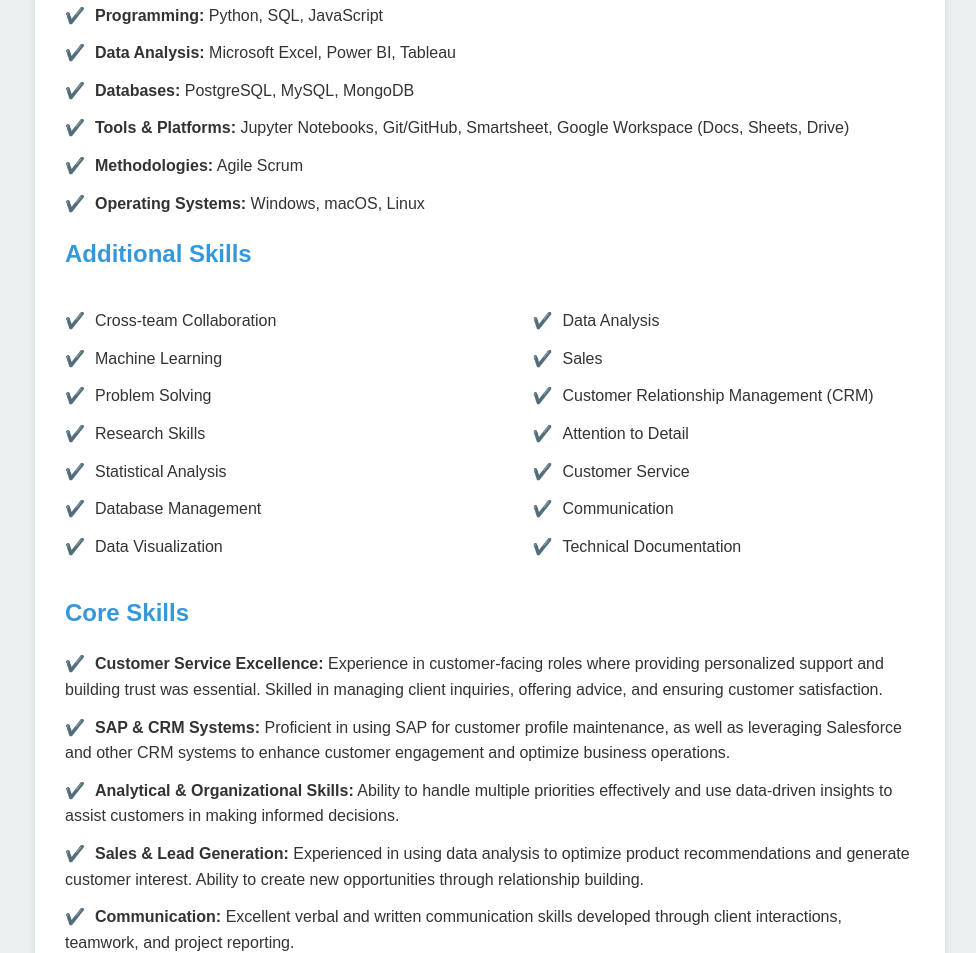
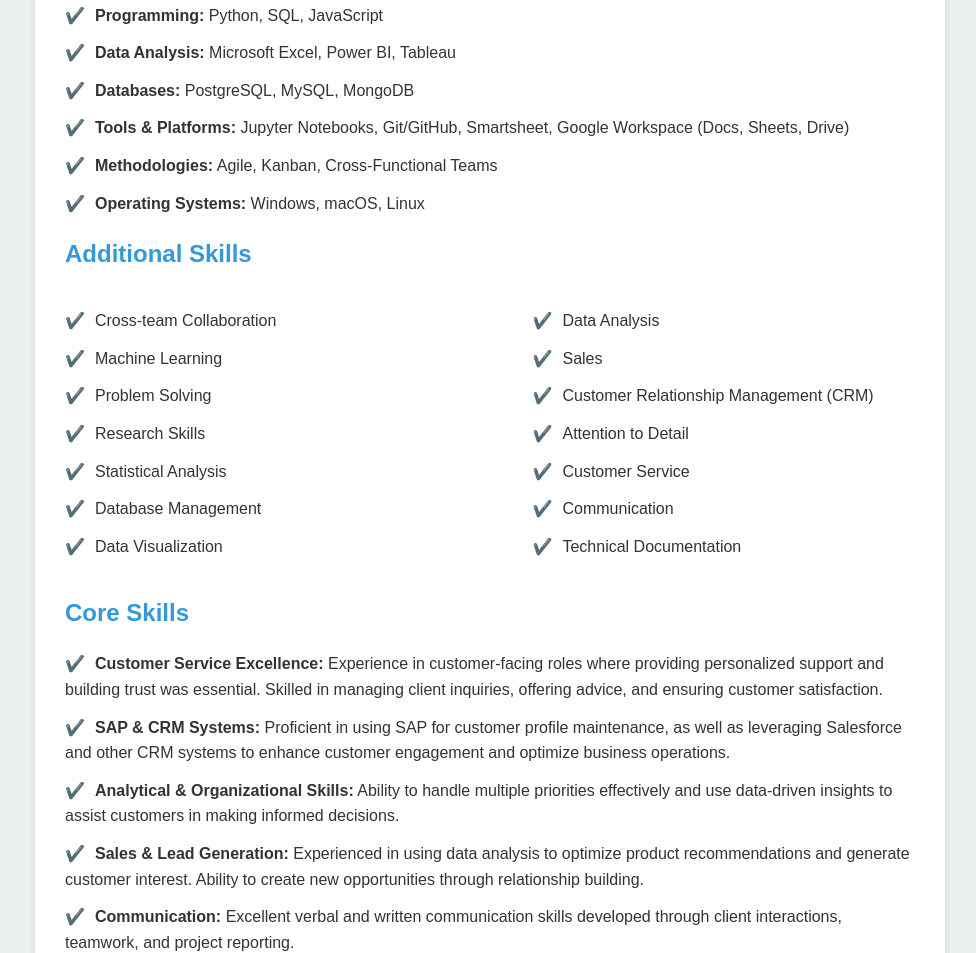
Before and after one commit to purani28/portfolio, a plain HTML site: page index.html in a window 1280 px wide. Shown: the part 2151-3104 px from the top of the page, without its empty margins (275-1251 px from the left). Drawn offline with Linux system fonts and the light colour scheme.

Commit message:
Update index.html

```diff
--- a/index.html
+++ b/index.html
@@ -113,7 +113,7 @@
                 <li><strong>Data Analysis:</strong> Microsoft Excel, Power BI, Tableau</li>
                 <li><strong>Databases:</strong> PostgreSQL, MySQL, MongoDB</li>
                 <li><strong>Tools & Platforms:</strong> Jupyter Notebooks, Git/GitHub, Smartsheet, Google Workspace (Docs, Sheets, Drive)</li>
-                <li><strong>Methodologies:</strong> Agile Scrum</li>
+                <li><strong>Methodologies:</strong> Agile, Kanban, Cross-Functional Teams</li>
                 <li><strong>Operating Systems:</strong> Windows, macOS, Linux</li>
             </ul>
 
```
